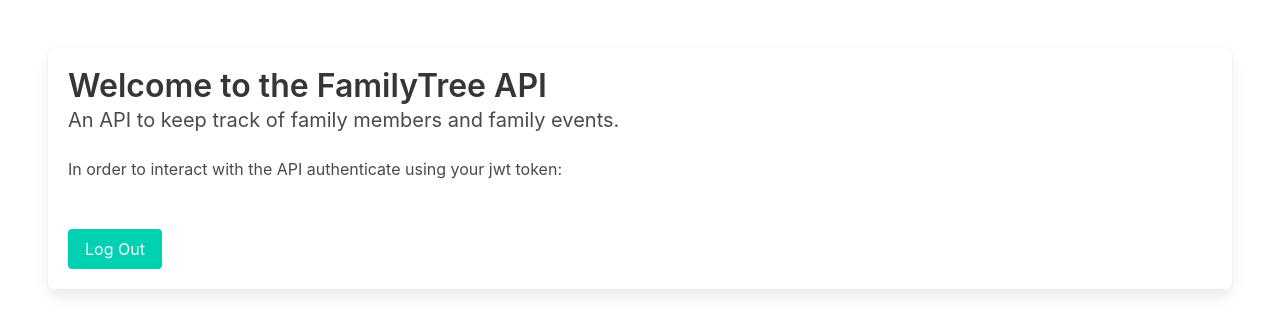
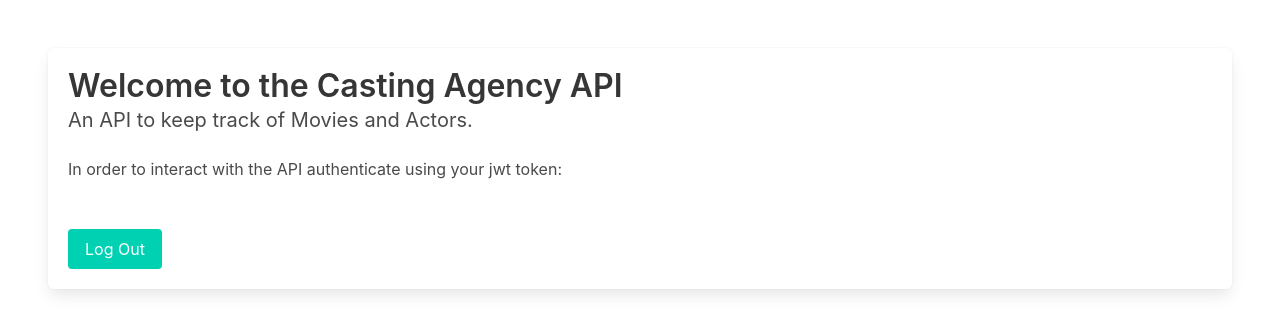
Before and after one commit to Pranav0426/casting-agency, a Flask app: template templates/dashboard.html in a window 1280 px wide. Shown: the top 334 px of the page. Run offline with Flask 2, Linux system fonts and the light colour scheme; the template is opened without the code that fills it, so the values that code supplies are empty; some libraries are stand-ins or nearby versions.

Commit message:
added README.md

```diff
--- a/templates/dashboard.html
+++ b/templates/dashboard.html
@@ -4,7 +4,7 @@
 <head>
     <meta charset="utf-8" />
     <meta name="viewport" content="width=device-width, initial-scale=1" />
-    <title>FamilyTree</title>
+    <title>Casting Agency</title>
     <link rel="stylesheet" href="https://cdn.jsdelivr.net/npm/bulma@0.8.0/css/bulma.min.css" />
     <script defer src="https://use.fontawesome.com/releases/v5.3.1/js/all.js"></script>
 </head>
@@ -13,10 +13,10 @@
     <section class="section">
         <div class="box">
             <h1 class="title">
-                Welcome to the FamilyTree API
+                Welcome to the Casting Agency API
             </h1>
             <p class="subtitle">
-                An API to keep track of family members and family events.
+                An API to keep track of Movies and Actors.
             </p>
             <p>
                 In order to interact with the API authenticate using your jwt token:
```
Also changed, not shown: README.md.
